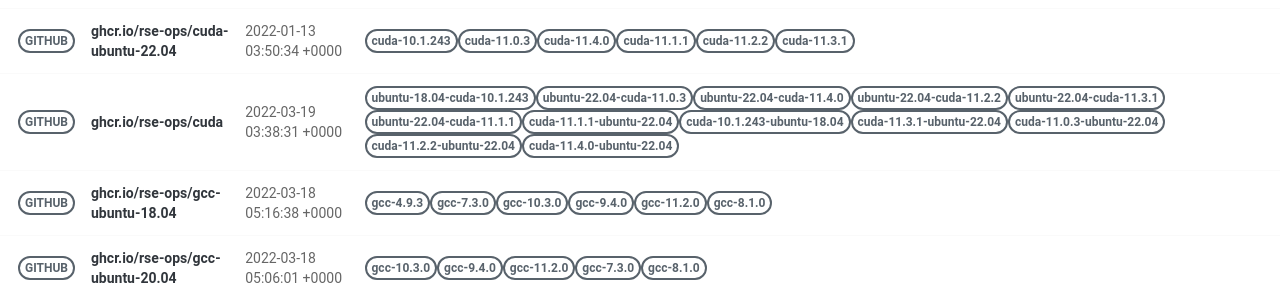
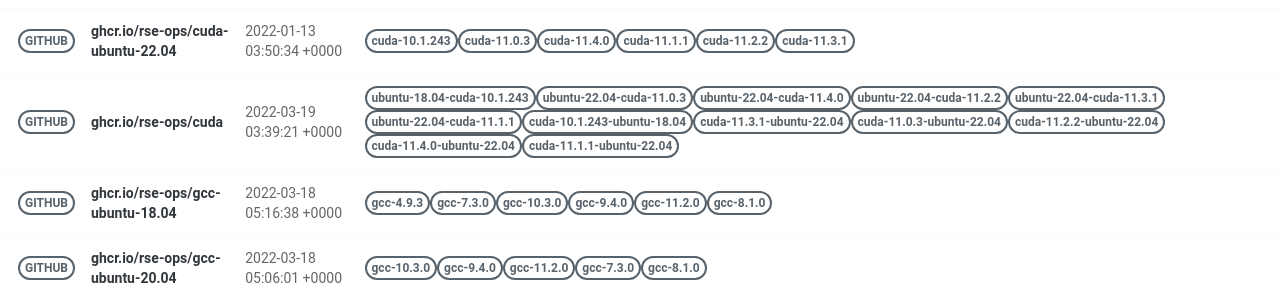
Before and after one commit to rse-ops/docker-images, a Jekyll site: the page built from pages/index.md, in a window 1280 px wide. Shown: the part 421-721 px from the top of the page. Built offline with Jekyll 4.4.1, drawn with Linux system fonts in a browser that asks for light colours; nearby versions of some CDN libraries.

Commit message:
Automated push to update library 2022-03-19

```diff
--- a/_library/ghcr.io-rse-ops-cuda.md
+++ b/_library/ghcr.io-rse-ops-cuda.md
@@ -1,7 +1,7 @@
 ---
 layout: container
 name: ghcr.io/rse-ops/cuda
-updated_at: 2022-03-19 03:38:31.406368
+updated_at: 2022-03-19 03:39:21.005304
 
 
 container_url: https://github.com/orgs/rse-ops/packages/container/package/cuda
```
Also changed, not shown: other parts of _library/ghcr.io-rse-ops-cuda.md (+3 -3 lines).
